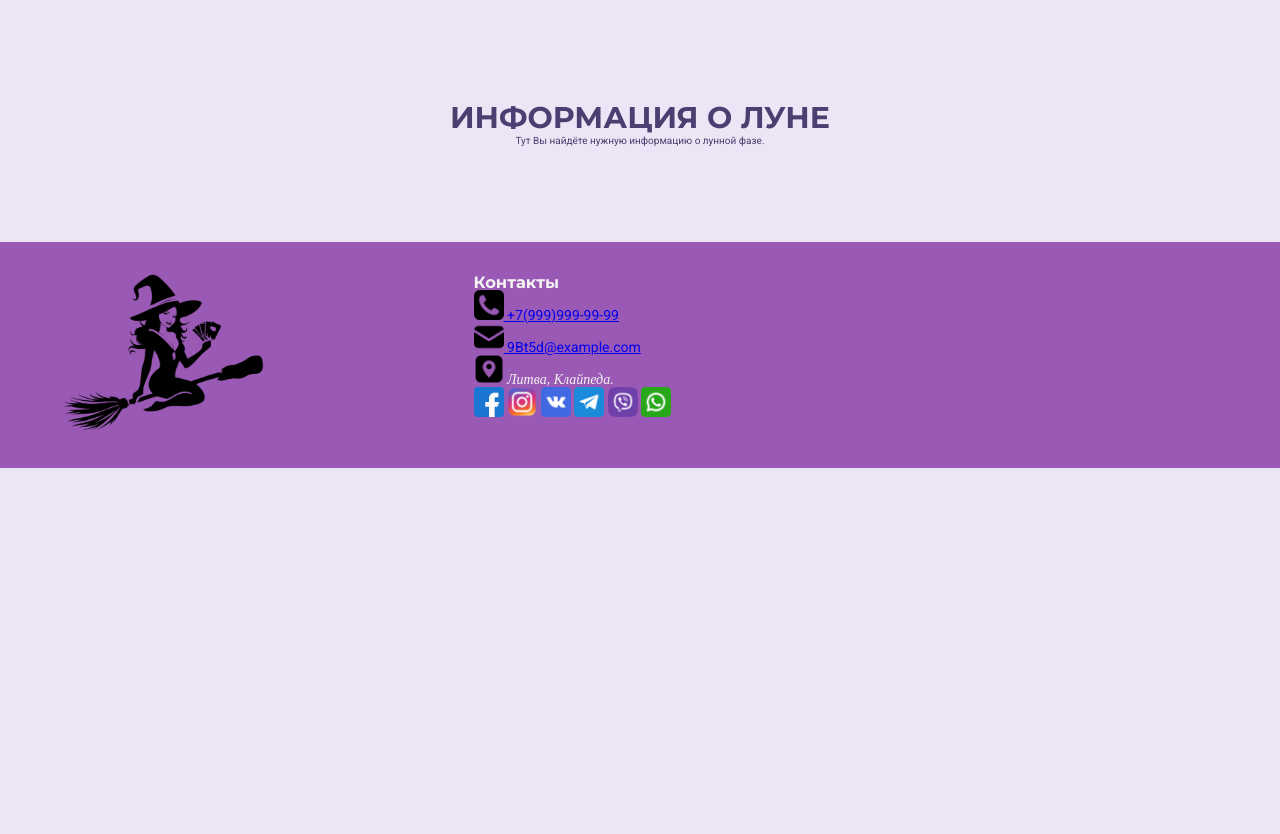
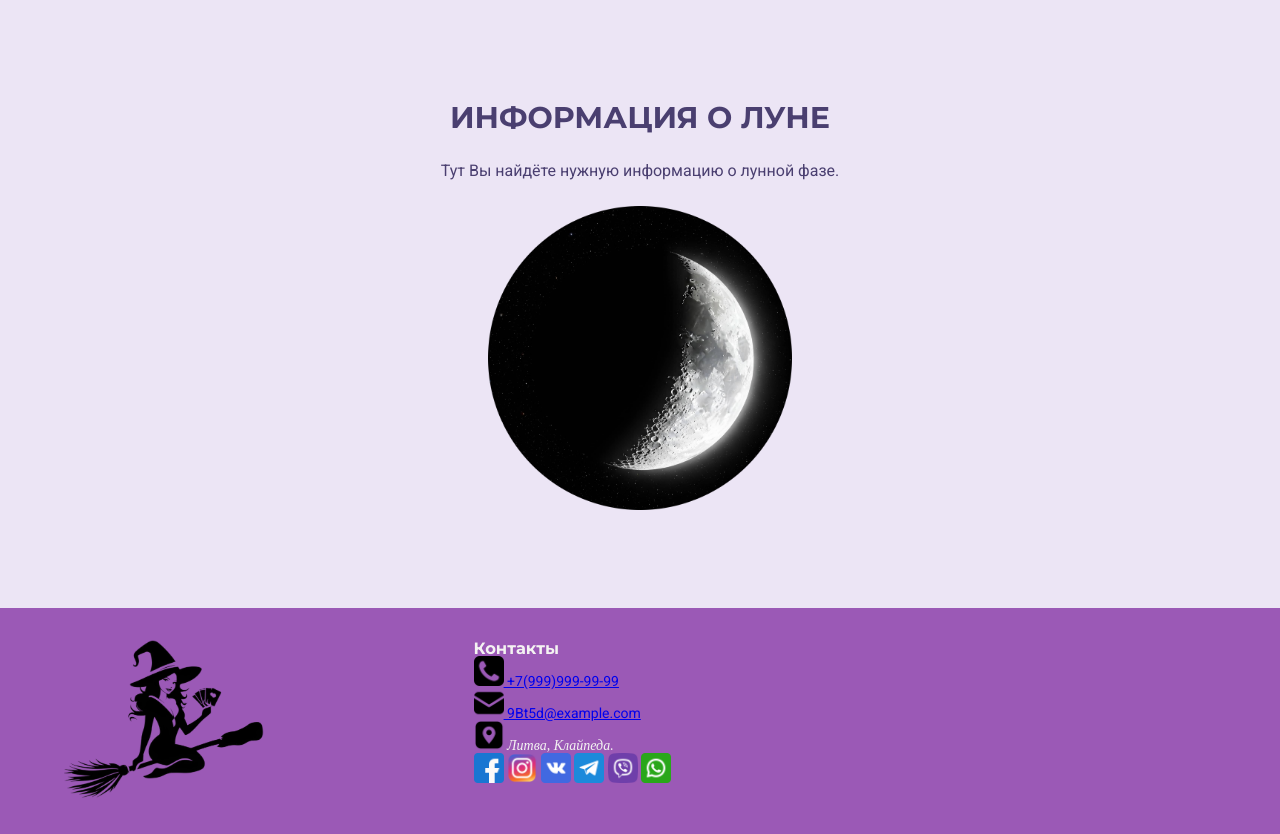
Before and after one commit to VladimirKarin/fortune-tellers-website, a plain HTML site: page index.html in a window 1280 px wide. Shown: the part 3060-3894 px from the top of the page. Before the commit the page ends 3528 px from the top, so only its background shows below. Drawn offline with nearby package versions, Linux system fonts and the light colour scheme.

Commit message:
Add moon information section: style updates and image integration

```diff
--- a/css/moon-information-section.css
+++ b/css/moon-information-section.css
@@ -2,3 +2,14 @@
     padding: 9.6rem 0;
     text-align: center;
 }
+.moon-information-section__text__description {
+    font-size: 1.6rem;
+    line-height: 1.4;
+    color: var(--color-text);
+    margin: 2.4rem 0;
+}
+
+.moon-information-section__component__picture__img {
+    width: 25%;
+    height: auto;
+}
--- a/index.html
+++ b/index.html
@@ -396,11 +396,15 @@
             <div class="container grid--center-v">
                 <div class="moon-information-section__text">
                     <h2 class="heading-secondary">Информация о луне</h2>
-                    <p>Тут Вы найдёте нужную информацию о лунной фазе.</p>
+                    <p class="moon-information-section__text__description">Тут Вы найдёте нужную информацию о лунной фазе.</p>
                 </div>
-                <div class="moon-information-section__component">
-                    <div class="moon-information-section__component__picture"></div>
-                    <div class="moon-information-section__component__information"></div>
+                <div class="moon-information-section__component grid--2-cols">
+                    <div class="moon-information-section__component__picture">
+                        <img class="moon-information-section__component__picture__img" src="./img/moon-information-pictures/Gemini_Generated_Image_t0hmz6t0hmz6t0hm-modified.png" alt="Picture of the moon">
+                    </div>
+                    <div class="moon-information-section__component__information">
+
+                    </div>
                 </div>
             </div>
         </section>
```
Also changed, not shown: img/moon-information-pictures/Gemini_Generated_Image_t0hmz6t0hmz6t0hm-modified.png (added), img/moon-information-pictures/Gemini_Generated_Image_t0hmz8t0hmz8t0hm-modified.png (added), 2 other files.
